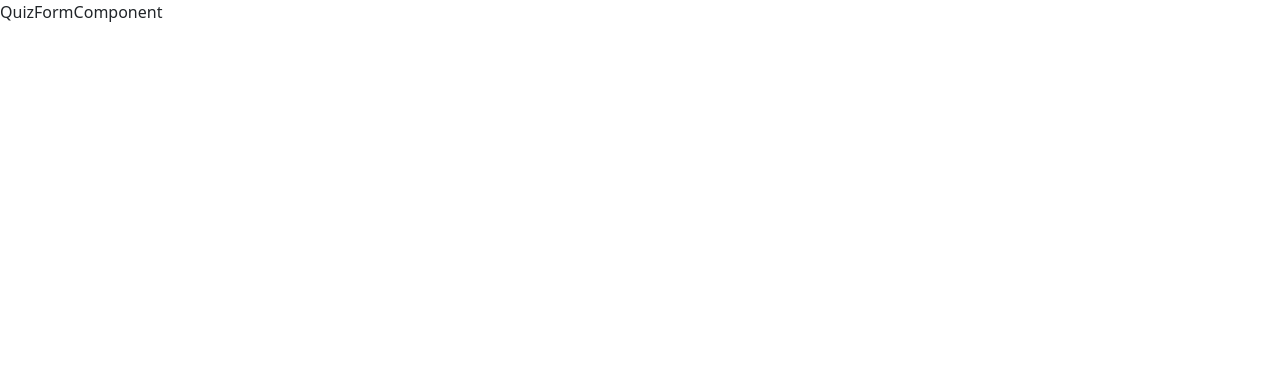
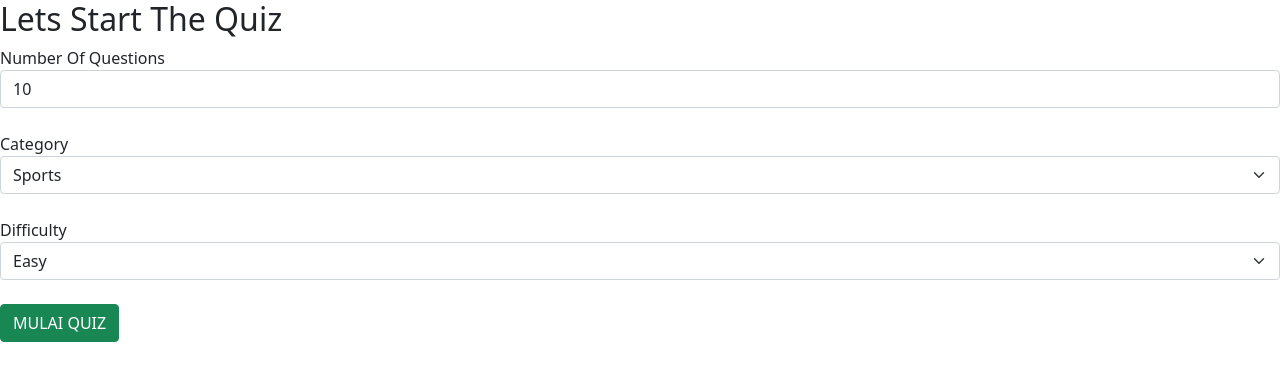
Before and after one commit to syauqiamiq/dot-challange-quiz-app, a React (Create React App) app: page / in a window 1280 px wide. Shown: the top 380 px of the page. Built offline with nearby package versions, Linux system fonts and the light colour scheme.

Commit message:
fix: API 1 arah

```diff
--- a/src/api/api.js
+++ b/src/api/api.js
@@ -1,4 +1,4 @@
 class APIServices {
-  static apiURL = "https://opentdb.com/api.php?";
+  static apiURL = "https://opentdb.com/api.php?amount=10&category=18&difficulty=easy&type=multip";
 }
 export default APIServices;
--- a/src/components/questions/CardQuestionComponent.jsx
+++ b/src/components/questions/CardQuestionComponent.jsx
@@ -3,7 +3,7 @@ import { useGlobalContext } from "../../context/AppContext";
 
 const CardQuestionComponent = () => {
   const { waiting, questions, loading, index, correct, nextQuestions, checkAnswer } = useGlobalContext();
-  return <div>CardQuestionComponent</div>;
+  return <div>Card Component</div>;
 };
 
 export default CardQuestionComponent;
--- a/src/components/questions/QuizFormComponent.jsx
+++ b/src/components/questions/QuizFormComponent.jsx
@@ -1,7 +1,41 @@
-import React from "react";
+import React, { useEffect } from "react";
+import { useGlobalContext } from "../../context/AppContext";
 
 const QuizFormComponent = () => {
-  return <div>QuizFormComponent</div>;
+  const { getQuestions, quiz, handleChange, handleSubmit, error } = useGlobalContext();
+
+  return (
+    <div>
+      <form>
+        <h2>Lets Start The Quiz</h2>
+        <div className="mb-4">
+          <label htmlFor="numberOfQuestions">Number Of Questions</label>
+          <input type="number" name="amount" id="numberOfQuestions" className="form-control" value={quiz.amount} onChange={handleChange} min={1} max={50} />
+        </div>
+        <div className="mb-4">
+          <label htmlFor="category">Category</label>
+          <select name="category" id="category" value={quiz.category} onChange={handleChange} className="form-select">
+            <option value="sports">Sports</option>
+            <option value="history">History</option>
+            <option value="politics">Politics</option>
+          </select>
+        </div>
+        <div className="mb-4">
+          <label htmlFor="difficulty">Difficulty</label>
+          <select name="difficulty" id="difficulty" value={quiz.difficulty} onChange={handleChange} className="form-select">
+            <option value="easy">Easy</option>
+            <option value="medium">Medium</option>
+            <option value="politics">Hard</option>
+          </select>
+        </div>
+
+        {error && <p>Cant Generate questions, please try other options</p>}
+        <button onClick={handleSubmit} type="submit" className="btn btn-success">
+          MULAI QUIZ
+        </button>
+      </form>
+    </div>
+  );
 };
 
 export default QuizFormComponent;
--- a/src/context/AppContext.jsx
+++ b/src/context/AppContext.jsx
@@ -2,18 +2,9 @@ import axios from "axios";
 import { createContext, useContext, useEffect, useState } from "react";
 import APIServices from "../api/api";
 
-const table = {
-  sports: 21,
-  history: 23,
-  politics: 24,
-};
-
 export const AppContext = createContext();
 
 export const AppProvider = ({ children }) => {
-  useEffect(() => {
-    getQuestions();
-  }, []);
   const [questions, setQuestions] = useState([]);
   const [waiting, setWaiting] = useState(true);
   const [loading, setLoading] = useState(false);
@@ -85,8 +76,7 @@ export const AppProvider = ({ children }) => {
 
   const handleSubmit = (e) => {
     e.preventDefault();
-    const { amount, category, difficulty } = quiz;
-    const url = `${APIServices.apiURL}amount=${amount}&difficulty=${difficulty}&category=${table[category]}&type=multiple`;
+    const url = APIServices.apiURL;
     getQuestions(url);
   };
 
```
